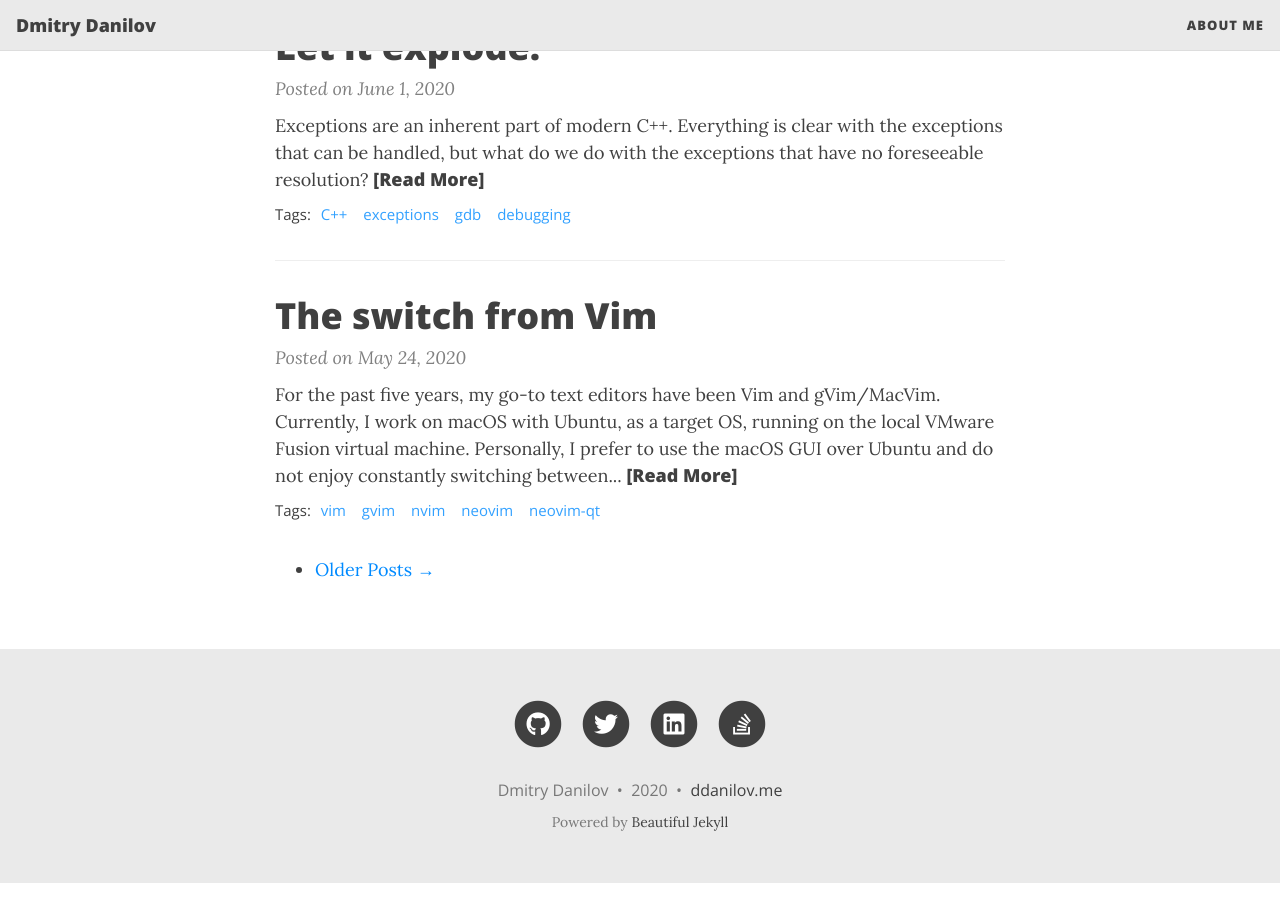
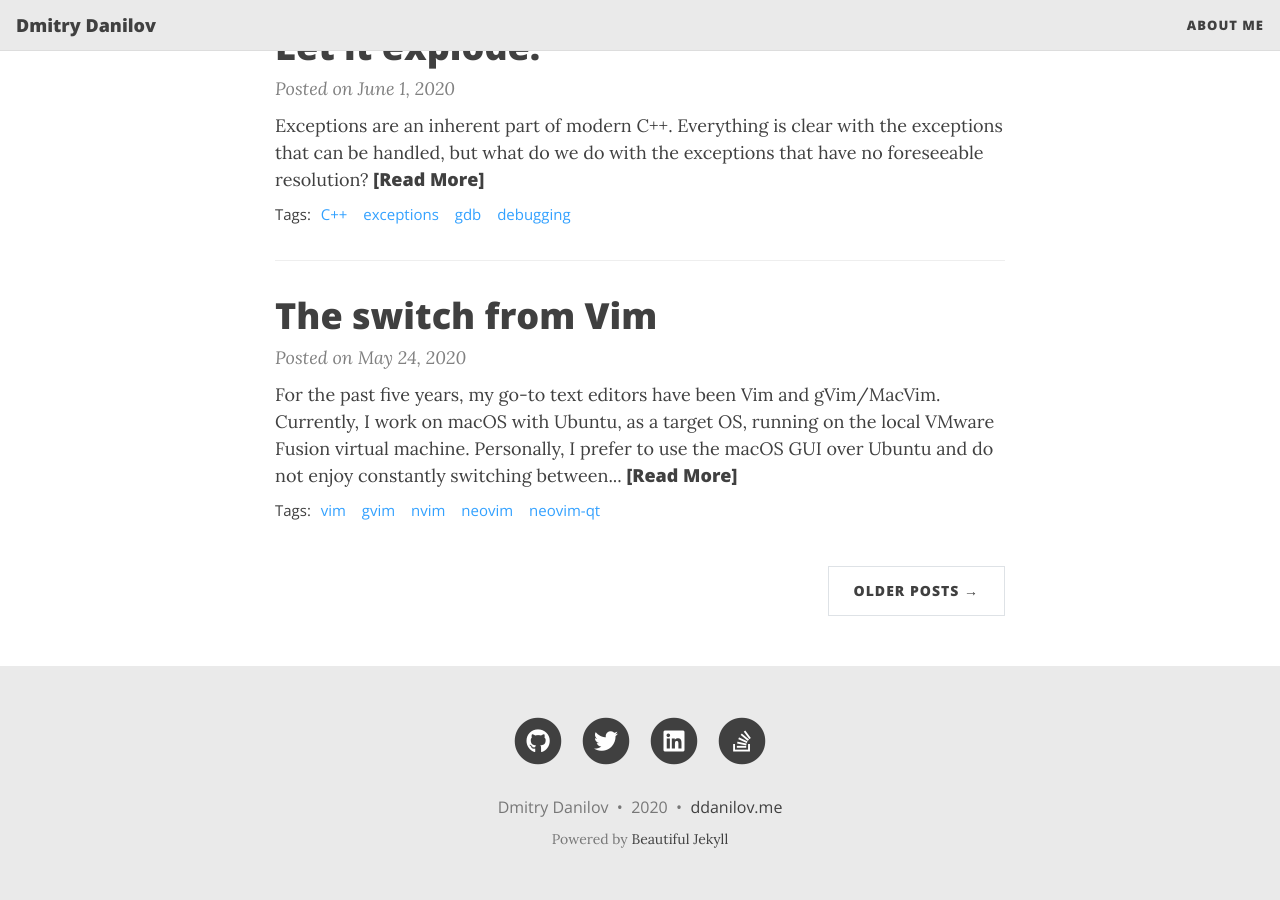
Before and after one commit to f-squirrel/f-squirrel.github.io, a Jekyll site: the page built from index.html, in a window 1280 px wide and 900 px high, scrolled down 1242 px. Built offline with Jekyll 4.4.1, drawn with Linux system fonts in a browser that asks for light colours; nearby versions of some CDN libraries; the list of posts is cut into pages by our own code.

Commit message:
Fixed Newer/Older Posts buttons

```diff
--- a/index.html
+++ b/index.html
@@ -57,15 +57,15 @@ use-site-title: true
 </div>
 
 {% if paginator.total_pages > 1 %}
-<ul class="pager main-pager">
+<ul class="pagination main-pager">
   {% if paginator.previous_page %}
-  <li class="previous">
-    <a href="{{ paginator.previous_page_path | relative_url }}">&larr; Newer Posts</a>
+  <li class="page-item previous">
+    <a class="page-link" href="{{ paginator.previous_page_path | absolute_url }}">&larr; Newer Posts</a>
   </li>
   {% endif %}
   {% if paginator.next_page %}
-  <li class="next">
-    <a href="{{ paginator.next_page_path | relative_url }}">Older Posts &rarr;</a>
+  <li class="page-item next">
+    <a class="page-link" href="{{ paginator.next_page_path | absolute_url }}">Older Posts &rarr;</a>
   </li>
   {% endif %}
 </ul>
```
